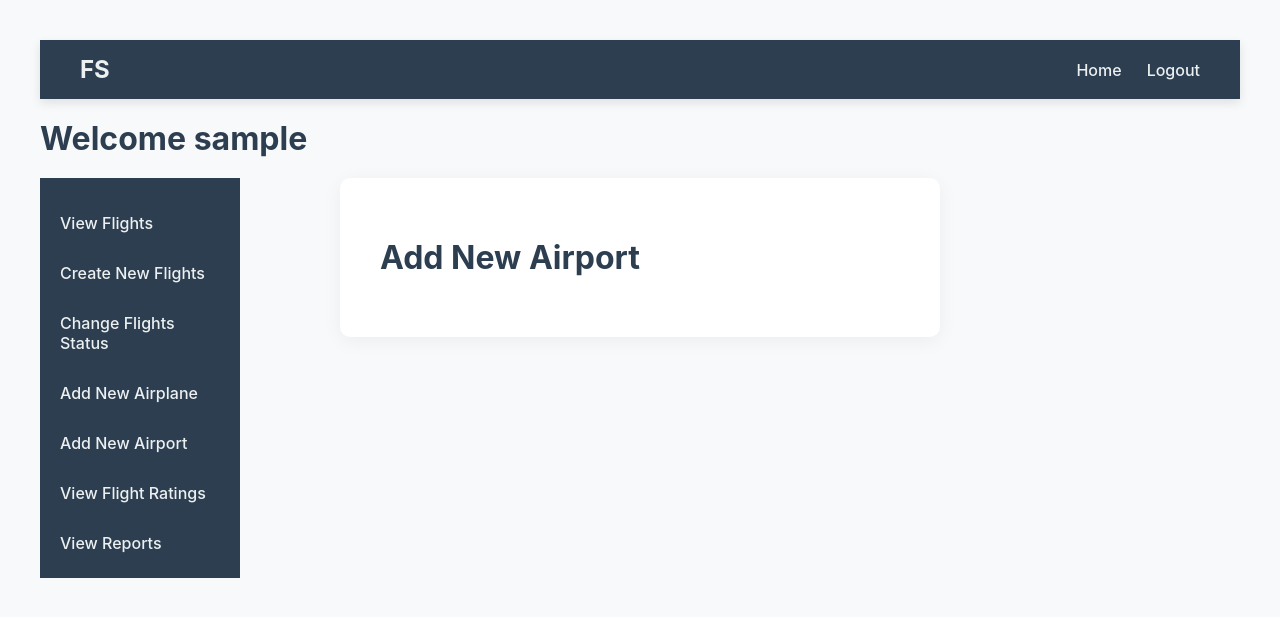
After one commit to mop9047/flight_search, a Flask app: page /home_airlineStaff_airport in a window 1280 px wide. The commit adds this page. Shown: the top 617 px of the page. Run offline with Flask 3, Linux system fonts and the light colour scheme; the visitor is signed in with stand-in values (Sample User, id 1).

Commit message:
refactored template files for modularity

```diff
--- a/app/blueprints/main/mainStaff.py
+++ b/app/blueprints/main/mainStaff.py
@@ -15,4 +15,32 @@ def home_staff():
         name = each['f_name']
 
     cursor.close()
-    return render_template('home_airlineStaff.html', username=name, posts=data1)
+    return render_template('staff/home_airlineStaff.html', username=name, posts=data1)
+
+@main.route('/home_airlineStaff_airport', methods = ['GET','POST'])
+def home_staff_airport():
+    return render_template('staff/home_airlineStaff_airport.html',username=session['username'])
+
+@main.route('/home_airlineStaff_airplane', methods = ['GET','POST'])
+def home_staff_airplane():
+    return render_template('staff/home_airlineStaff_airplane.html',username=session['username'])
+
+@main.route('/home_airlineStaff_change', methods = ['GET','POST'])
+def home_staff_change():
+    return render_template('staff/home_airlineStaff_change.html',username=session['username'])
+
+@main.route('/home_airlineStaff_create', methods = ['GET','POST'])
+def home_staff_create():
+    return render_template('staff/home_airlineStaff_create.html',username=session['username'])
+
+@main.route('/home_airlineStaff_rating', methods = ['GET','POST'])
+def home_staff_rating():
+    return render_template('staff/home_airlineStaff_rating.html',username=session['username'])
+
+@main.route('/home_airlineStaff_report', methods = ['GET','POST'])
+def home_staff_report():
+    return render_template('staff/home_airlineStaff_report.html',username=session['username'])
+
+@main.route('/home_airlineStaff_view', methods = ['GET','POST'])
+def home_staff_view():
+    return render_template('staff/home_airlineStaff_view.html',username=session['username'])
--- a/app/static/style.css
+++ b/app/static/style.css
@@ -101,6 +101,28 @@ nav {
   }
 }
 
+.sidebar {
+  width: 200px;
+  background-color: #2c3e50;
+  padding-top: 20px;
+  flex-shrink: 0;
+  display: flex;
+  flex-direction: column;
+  min-height: 50vh;
+  position: fixed;
+}
+
+.sidebar a {
+  padding: 15px 20px;
+  text-decoration: none;
+  color: #ecf0f1;
+  display: block;
+  transition: background 0.3s;
+}
+
+.sidebar a:hover {
+  background-color: #34495e;
+}
 /* CSS for forms */
 .form-container {
   max-width: 400px;
--- /dev/null
+++ b/app/templates/customer/home_customer_flight.html
@@ -0,0 +1,6 @@
+{% extends "customer/home_customer.html" %} {% block title %}Your Flights{%
+endblock %} {% block content %}
+
+<h1>Your Flights</h1>
+
+{% endblock %}
--- /dev/null
+++ b/app/templates/customer/home_customer_rate.html
@@ -0,0 +1,6 @@
+{% extends "customer/home_customer.html" %} {% block title %}Rate & Comment
+Flights{% endblock %} {% block content %}
+
+<h1>Rate & Comment Flights</h1>
+
+{% endblock %}
--- /dev/null
+++ b/app/templates/customer/home_customer_search.html
@@ -0,0 +1,6 @@
+{% extends "customer/home_customer.html" %} {% block title %}Search Flights{%
+endblock %} {% block content %}
+
+<h1>Search Flight</h1>
+
+{% endblock %}
--- /dev/null
+++ b/app/templates/staff/home_airlineStaff.html
@@ -0,0 +1,41 @@
+<!DOCTYPE html>
+<html lang="en">
+  <head>
+    <meta charset="UTF-8" />
+    <meta name="viewport" content="width=device-width, initial-scale=1.0" />
+    <link
+      rel="stylesheet"
+      type="text/css"
+      href="{{ url_for('static', filename='style.css') }}"
+    />
+    <title>{% block title %}{% endblock %}</title>
+  </head>
+  <body>
+    <nav>
+      <div class="nav-logo">FS</div>
+      <ul class="nav-links">
+        <li><a href="/home_staff">Home</a></li>
+        <li><a href="/logout">Logout</a></li>
+      </ul>
+    </nav>
+
+    <h1>Welcome {{username}}</h1>
+    <div class="sidebar">
+      <a href="/home_airlineStaff_view">View Flights</a>
+      <a href="/home_airlineStaff_create">Create New Flights</a>
+      <a href="/home_airlineStaff_change">Change Flights Status</a>
+      <a href="/home_airlineStaff_airplane">Add New Airplane</a>
+      <a href="/home_airlineStaff_airport">Add New Airport</a>
+      <a href="/home_airlineStaff_rating">View Flight Ratings</a>
+      <a href="/home_airlineStaff_report">View Reports</a>
+    </div>
+
+    <div class="lr-flexbox">
+      <div class="container">
+        {% block content %}
+        <h1>Select an Option to Start</h1>
+        {% endblock %}
+      </div>
+    </div>
+  </body>
+</html>
--- /dev/null
+++ b/app/templates/staff/home_airlineStaff_airplane.html
@@ -0,0 +1,6 @@
+{% extends "staff/home_airlineStaff.html" %} {% block title %}Add New Airplane{%
+endblock %} {% block content %}
+
+<h1>Add New Airplane</h1>
+
+{% endblock %}
--- /dev/null
+++ b/app/templates/staff/home_airlineStaff_airport.html
@@ -0,0 +1,6 @@
+{% extends "staff/home_airlineStaff.html" %} {% block title %}Add New Airport{%
+endblock %} {% block content %}
+
+<h1>Add New Airport</h1>
+
+{% endblock %}
--- /dev/null
+++ b/app/templates/staff/home_airlineStaff_change.html
@@ -0,0 +1,6 @@
+{% extends "staff/home_airlineStaff.html" %} {% block title %}Change Flight
+Status{% endblock %} {% block content %}
+
+<h1>Change Flight Status</h1>
+
+{% endblock %}
--- /dev/null
+++ b/app/templates/staff/home_airlineStaff_create.html
@@ -0,0 +1,6 @@
+{% extends "staff/home_airlineStaff.html" %} {% block title %}Create New
+Flights{% endblock %} {% block content %}
+
+<h1>Create New Flight</h1>
+
+{% endblock %}
--- /dev/null
+++ b/app/templates/staff/home_airlineStaff_rating.html
@@ -0,0 +1,6 @@
+{% extends "staff/home_airlineStaff.html" %} {% block title %}View Flights
+Ratings{% endblock %} {% block content %}
+
+<h1>View Flight Ratings</h1>
+
+{% endblock %}
--- /dev/null
+++ b/app/templates/staff/home_airlineStaff_report.html
@@ -0,0 +1,6 @@
+{% extends "staff/home_airlineStaff.html" %} {% block title %}View Reports{%
+endblock %} {% block content %}
+
+<h1>View Reports</h1>
+
+{% endblock %}
--- /dev/null
+++ b/app/templates/staff/home_airlineStaff_view.html
@@ -0,0 +1,6 @@
+{% extends "staff/home_airlineStaff.html" %} {% block title %}View Flights{%
+endblock %} {% block content %}
+
+<h1>View Flight</h1>
+
+{% endblock %}
```
Also changed, not shown: app/blueprints/main/mainCust.py (+13 -1 lines), app/templates/customer/home_customer.html (added, +36 -0 lines), app/templates/home_airlineStaff.html (deleted, +0 -28 lines), app/templates/home_customer.html (deleted, +0 -23 lines).
